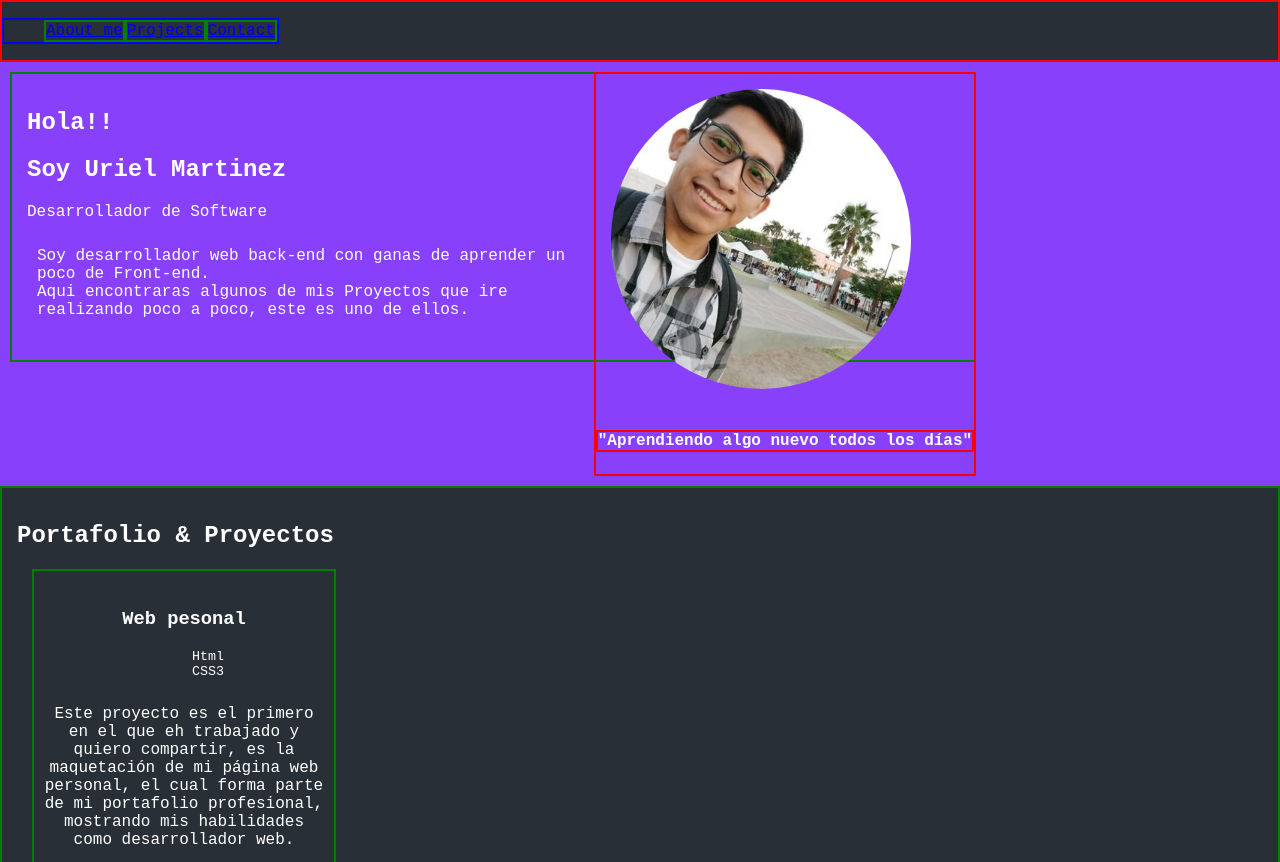
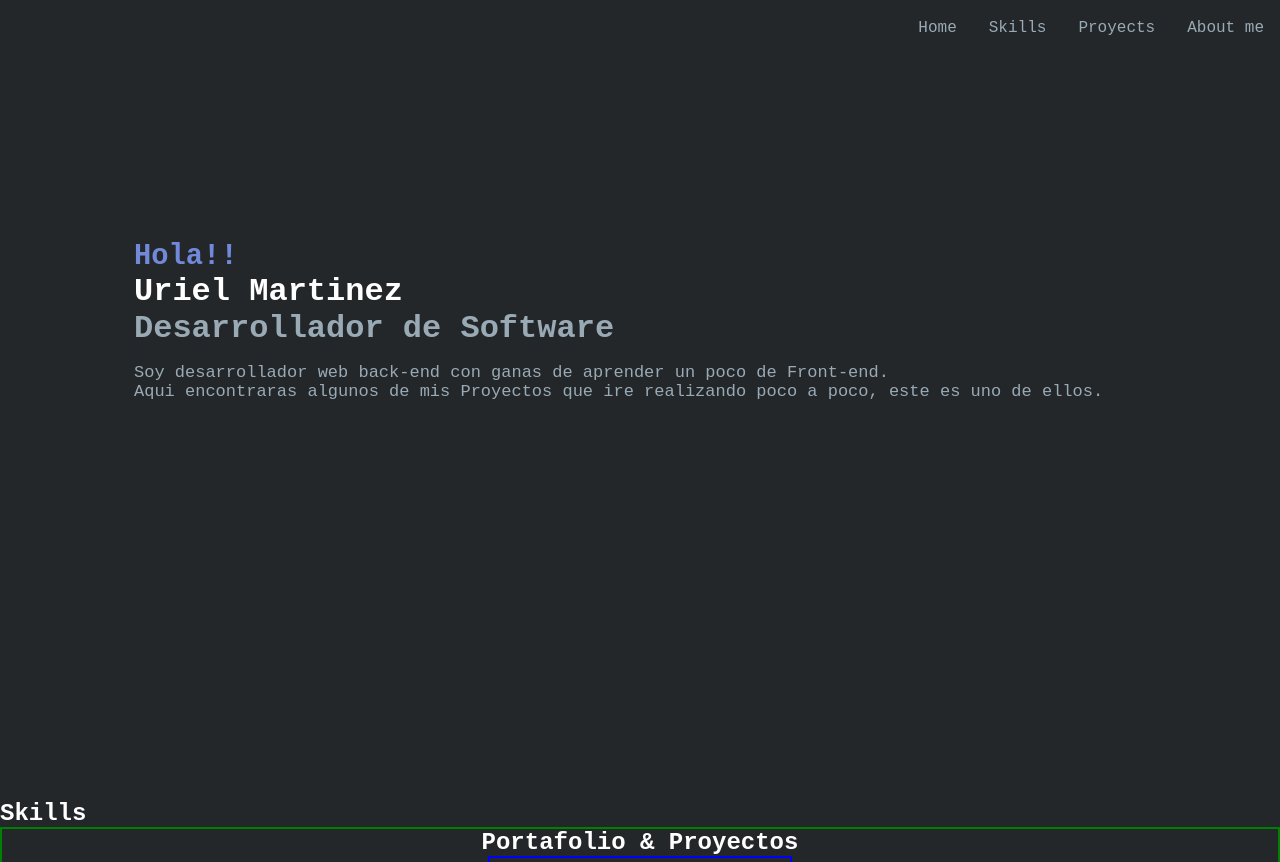
Before and after one commit to UrielJnMartinez/UrielJnMartinez.github.io, a plain HTML site: page index.html in a window 1280 px wide. Shown: the top 862 px of the page. Drawn offline with Linux system fonts and the light colour scheme.

Commit message:
[change styles in website]

```diff
--- a/index.html
+++ b/index.html
@@ -3,45 +3,33 @@
   <head>
     <meta charset="UTF-8">
     <meta name="viewport" content="width=device-width, initial-scale=1.0">
-    <title>About me</title>
+    <title>Uriel Martinez | Web developer </title>
     <link rel="stylesheet" href="static/css/style.css">
   </head>
   <body>
-    <header class="header">
-      <nav class="nav__bar">
-        <div class="header__content">
-          <ul class="menu">
-            <li class="menu__item">
-              <a href="#">
-                <span>About me</span>
-              </a>
+
+    <header class="header" id="home">
+      <div class="container">
+        <nav class="main__navbar">
+          <ul class="nav__container">
+            <li class="nav__item">
+              <a href="#home" class="nav-item__link">Home</a>
             </li>
-            <li class="menu__item">
-              <a href="#">
-                <span>Projects</span>
-              </a>
+            <li class="nav__item">
+              <a href="#skills" class="nav-item__link">Skills</a>
             </li>
-            <li class="menu__item">
-              <a href="#">
-                <span>Contact</span>
-              </a>
+            <li class="nav__item">
+              <a href="#proyects" class="nav-item__link">Proyects</a>
+            </li>
+            <li class="nav__item">
+              <a href="#about-me" class="nav-item__link">About me</a>
             </li>
           </ul>
-        </div>
         </nav>
-    </header>
-
-    <section>
-      <div class="wrapper">
-        <div class="hero__content">
-          <div class="hero__image">
-            <img class="hero__imageSrc" src="static/img/perfil400x400.jpg" alt="Uriel Jn Martinez">
-            <h4 class="title__h4">"Aprendiendo algo nuevo todos los d&iacute;as"</h4>
-          </div>
-          <div class="hero__description">
-            <h1 class="title__h1">Hola!!</h1>
-            <h2 class="title__h1">Soy Uriel Martinez </h2>
-            <span>Desarrollador de Software</span>
+        <div class="header__description">
+          <h3 class="title__h3">Hola!!  </h3>
+          <h1 class="title__h1">Uriel Martinez </h1>
+          <h2 class="title__h2">Desarrollador de Software</h2>
           <p class="copy">Soy desarrollador web back-end con ganas de aprender un poco de
           Front-end.<br>
           Aqui encontraras algunos de mis Proyectos
@@ -49,11 +37,14 @@
           </p>
         </div>
       </div>
+    </header>
+    <main>
+      <section class="skills" id="skills">
+        <div class="skills__content">
+          <h2 class="skills__title">Skills</h2>
         </div>
       </section>
-
-    <section class="proyects">
-      <div>
+      <section class="proyects" id="proyects">
           <h2>Portafolio & Proyectos</h2>
           <article class="latestArticles__item">
             <img height="200" src="" alt="">
@@ -86,7 +77,7 @@
             <img height="200" src="" alt="">
             <div class="latestArticles__item-content">
               <h3 class="title__h3">
-            Web pesonal
+              Web personal
               </h3>
               <small>
                 <ul>
@@ -133,9 +124,16 @@
               </p>
             </div>
           </article>
+      </section>
+      <section class="about-me" id="about-me">
+        <div class="about-me__content">
+          <h2 class="title__about-me">
+            Sobre mi:
+          </h2>
         </div>
+
       </section>
-
+    </main>
     <footer class="footer">
       <div class="warpper">
         <p class="footer__social">
--- a/static/css/style.css
+++ b/static/css/style.css
@@ -1,98 +1,126 @@
-html{
-    color: #fff;
+:root{
+    --color-backgound:#23272a;
+    --color-gray: #99aab5;
+    --color-black:#2c2f33;
+    --color-blue: #7289da;
+    --color-white: #ffffff;
+}
+*{
+    margin: 0;
+    padding: 0;
+    text-decoration: none;
+    list-style: none;
+}
 
-}
 body{
+    display: flex;
+    flex-direction: column;
+    width: 100%;
+    min-height: 100vh;
+    color: var(--color-white);
+    background: var(--color-backgound);
     font-family: 'Courier New', 'Courier', 'monospace';
-    margin: 0;
+
 }
 header{
     display: flex;
-    border: 2px solid red;
-    background: #292f36;
+    flex-direction: column;
+    position: relative;
+    width: 100%;
+    height: 100vh;
+}
+
+.main__navbar{
+    text-align: center;
+    display: block;
+    line-height: 2.5;
 
 }
-/* nav */
+@media screen and (min-width:768px){
+    .main__navbar{
+        display: flex;
+        justify-content: flex-end;
+        align-items: center;
+    }
+    .nav__container{
+        display: flex;
 
-li{
-    list-style: none;
+    }
+    .nav__item{
+        display: block;
+
+    }
 }
-.nav__bar{
-    flex: 1;
-    align-items: center;
-    top: 0;
-}
-.header__content{
-    display: flex;
-    flex-direction: row;
-    align-items: center;
-    justify-content: space-between;
+.nav__item a:hover{
+    background-color: var(--color-blue);
+    color: var(--color-white);
+    display: block;
+    border-radius: 20px 20px 20px 20px;
 
 }
-.menu{
-    border: 2px solid blue;
-    display: flex;
-    justify-content: space-between;
-}
-.menu__item{
-    text-align: center;
-    color: #fff;
-    text-decoration: none;
-    border: 2px solid green;
+.nav-item__link{
+    color: var(--color-gray);
+    display: block;
+    padding: 0.5rem 1rem;
 
 }
-
-.wrapper{
-    display: flex;
+.header__description{
+    /* border: 2px solid green; */
+    position: absolute;
+    width: 80%;
+    top: 30%;
+    left: 50%;
+    transform: translate(-50%);
+    height: auto;
+    text-align: left;
+    padding-left: 12px;
+}
+/* ::before {
+    content: "";
+    position: absolute;
+    left: 0;
+    top: -10%;
+    height: 120%;
+    width: 3px;
     background: #8940fa;
-    padding: 10px;
-    margin: unset;
-
+  }  */
+.title__h3{
+    font-size: 1.8rem;
+    color: #7289da;
 }
-.hero__image{
-    float: right;
-    border: 2px solid red;
-    padding-top: 0px;
-
+.title__h1{
+    font-size: 2.4;
 }
-.title__h4{
-    border: 2px solid red;
+.title__h2{
+    font-size: 2rem;
+    color: #99aab5;
 }
-.hero__imageSrc{
-    border-radius: 200px;
-    width: 300px;
-    height: 300px;
-    margin: 15px;
-
+.copy{
+    width: 100%;
+    margin-top: 1rem;
+    font-size: 17px;
+    color: #99aab5;
+    text-align: justify;
 }
 
-.hero__description{
-    padding: 15px;
+
+.proyects{
+    display: flex;
+    flex-direction: column;
+    align-items: center;
     border: 2px solid green;
-    margin-inline-start: auto;
-
-}
-
-.copy{
-    padding: 10px;
-}
-.proyects{
-    background: #292f36;
-    padding:  15px;
     align-items: center;
-    justify-content: space-between;
-    border: 2px solid green;
+    justify-content: center;
 
 }
 .latestArticles__item{
-    border: 2px solid green;
-
+    border: 2px solid blue;
     width: 300px;
-    height: 500px;
+    height: 400px;
     text-align: center;
-    margin: 15px;
-
 }
 footer{
-    background: #292f36;
+    line-height: 5;
+    text-align: center;
+    margin-top: auto;
 }
```
Lines whose indentation alone changed are shown as unchanged.
